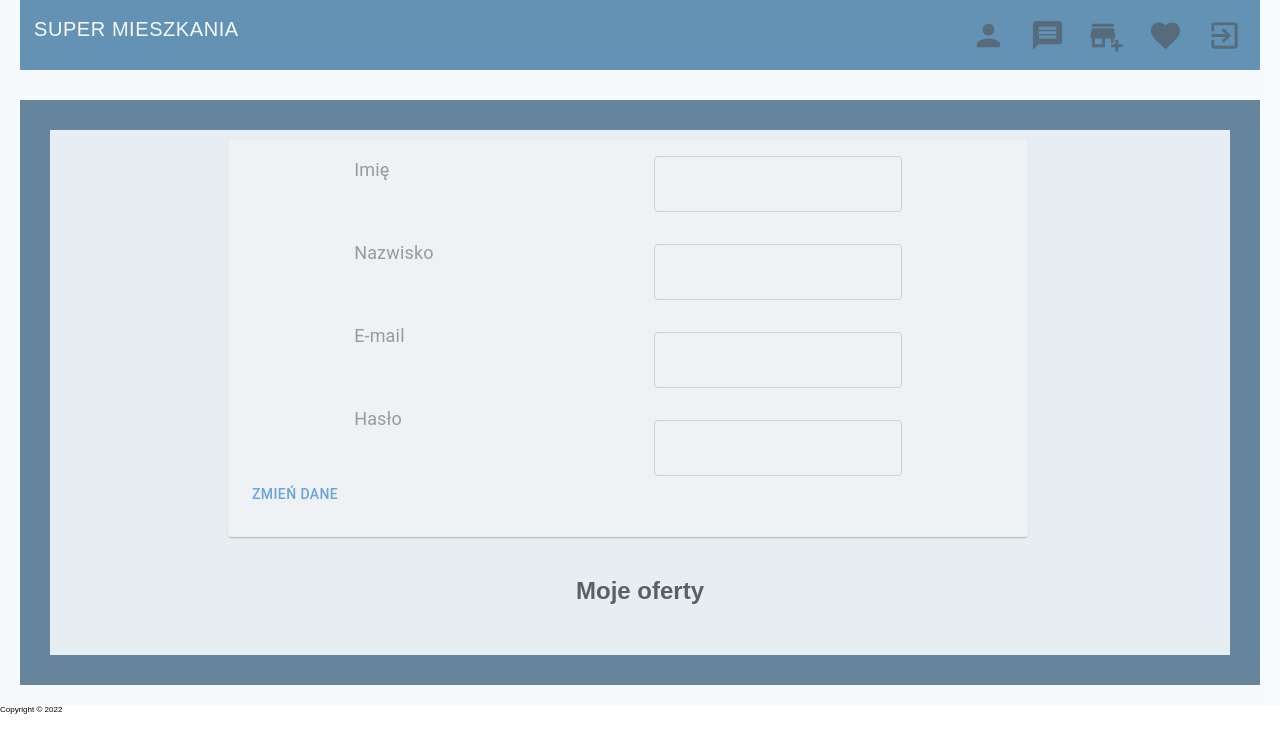
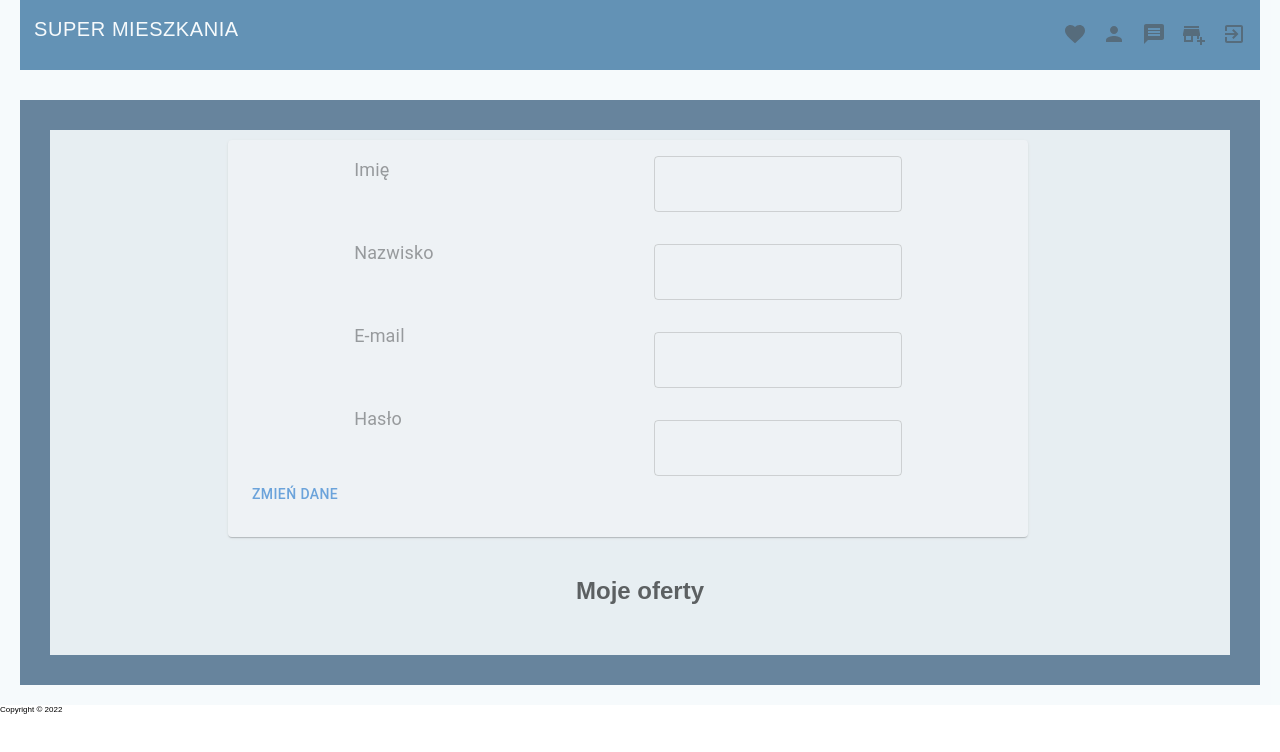
Before and after one commit to TomKry5821/Apartments-For-Rent-Client, a React (Create React App) app: page /logged/profile/edit in a window 1280 px wide. Shown: the top 752 px of the page. Built offline with nearby package versions, Linux system fonts and the light colour scheme.

Commit message:
Visual corrections

```diff
--- a/src/coponents/logged/NavbarLogged.jsx
+++ b/src/coponents/logged/NavbarLogged.jsx
@@ -1,7 +1,7 @@
 /* eslint-disable react/no-unescaped-entities */
 /* eslint-disable react/jsx-props-no-spreading */
 /* eslint-disable no-shadow */
-import { Button, Grid, IconButton } from "@mui/material";
+import { Button, Grid, IconButton, Select, MenuItem } from "@mui/material";
 import React from "react";
 import "../../index.css";
 import { useNavigate } from "react-router-dom";
@@ -19,11 +19,6 @@ import List from "@mui/material/List";
 
 const NavbarLogged = function () {
   const navigate = useNavigate();
-  const [open, setOpen] = React.useState(false);
-
-  const handleClick = () => {
-    setOpen(!open);
-  };
 
   const logout = function () {
     const URL = "http://localhost:8010";
@@ -64,10 +59,24 @@ const NavbarLogged = function () {
         </Button>{" "}
       </Grid>
       <Grid item spacing={30}>
+        <Tooltip>
+          < Select
+            sx={{ boxShadow: 'none', '.MuiOutlinedInput-notchedOutline': { border: 0 } }}
+            IconComponent={FavouriteIcon}
+            labelId="demo-simple-select-label"
+            id="demo-simple-select"
+            label="Age"
+          >
+            <MenuItem >Ten</MenuItem>
+            <MenuItem >Twenty</MenuItem>
+            <MenuItem >Thirty</MenuItem>
+          </Select >
+        </Tooltip>
+
         <Tooltip title="Mój profil">
-          <IconButton size="large">
+          <IconButton size="medium">
             <PersonIcon
-              fontSize="large"
+              fontSize="medium"
               onClick={() => {
                 navigate("/logged/profile");
               }}
@@ -76,9 +85,9 @@ const NavbarLogged = function () {
         </Tooltip>
 
         <Tooltip title="Wiadomości">
-          <IconButton size="large">
+          <IconButton size="medium">
             <MessageIcon
-              fontSize="large"
+              fontSize="medium"
               onClick={() => {
                 navigate("/logged/messages");
               }}
@@ -87,37 +96,23 @@ const NavbarLogged = function () {
         </Tooltip>
 
         <Tooltip title="Dodaj ogłoszenie">
-          <IconButton size="large">
+          <IconButton size="medium">
             <AddBusinessIcon
-              fontSize="large"
+              fontSize="medium"
               onClick={() => {
                 navigate("/logged/addOffer");
               }}
             />
           </IconButton>
         </Tooltip>
-
-        <Tooltip title="Ulubione">
-          <IconButton size="large">
-            <FavouriteIcon fontSize="large" onClick={handleClick}>
-              {open ? <ExpandLess /> : <ExpandMore />}
-            </FavouriteIcon>
-            <Collapse in={open} timeout="auto" unmountOnExit>
-              <List component="div" disablePadding>
-                <ListItemText primary="Starred" />
-              </List>
-            </Collapse>
-          </IconButton>
-        </Tooltip>
-
         <Tooltip title="Wyloguj">
           <IconButton
-            size="large"
+            size="medium"
             onClick={() => {
               logout();
             }}
           >
-            <ExitToAppIcon fontSize="large" />
+            <ExitToAppIcon fontSize="medium" />
           </IconButton>
         </Tooltip>
       </Grid>
```
